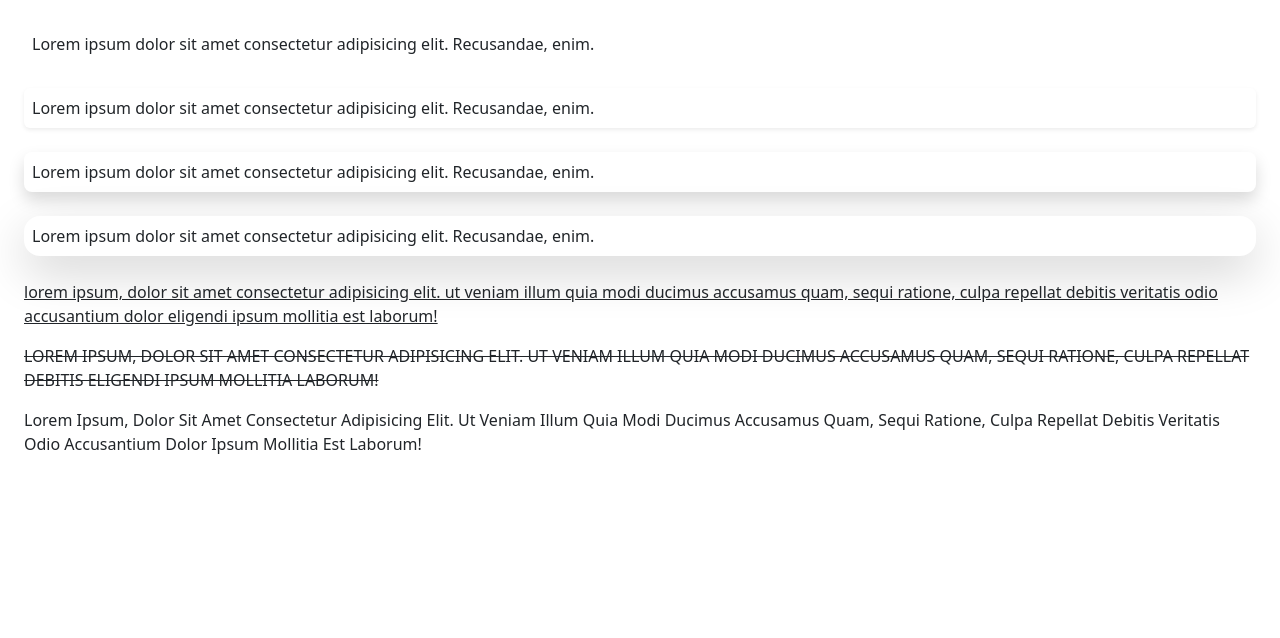
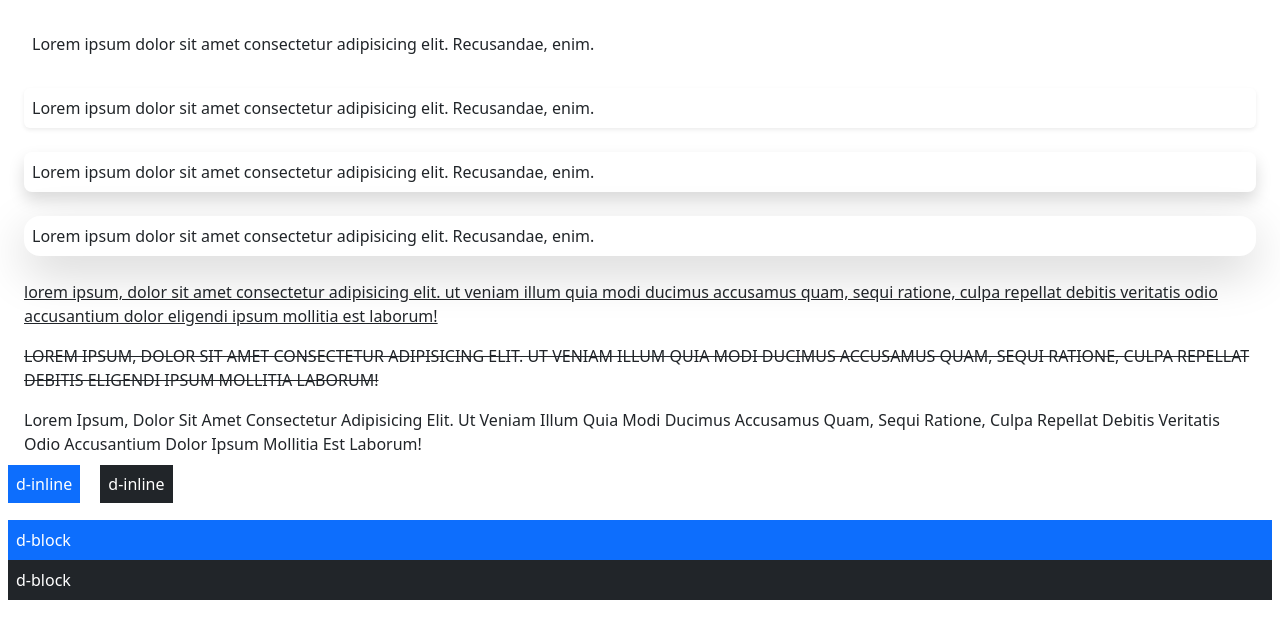
Before and after one commit to hoodaddeveloper/Bootstrap-Sandbox, a plain HTML site: page index-1.html in a window 1280 px wide. Drawn offline with nearby package versions, Linux system fonts and the light colour scheme.

Commit message:
bootstrap display

```diff
--- a/index-1.html
+++ b/index-1.html
@@ -35,6 +35,16 @@
     ducimus accusamus quam, sequi
     ratione, culpa repellat debitis veritatis odio accusantium dolor ipsum mollitia est laborum!</p>
 
+  <!-- Displays -->
+  <div class="mx-2 d-inline p-2 text-bg-primary">d-inline</div>
+  <div class="mx-2 d-inline p-2 text-bg-dark">d-inline</div>
+
+  <br>
+  <br>
+
+  <div class="mx-2 p-2 text-bg-primary">d-block</div>
+  <div class="mx-2 p-2 text-bg-dark">d-block</div>
+
   <!-- Bootstrap JavaScript Libraries -->
   <script src="https://cdn.jsdelivr.net/npm/@popperjs/core@2.11.8/dist/umd/popper.min.js"
     integrity="sha384-I7E8VVD/ismYTF4hNIPjVp/Zjvgyol6VFvRkX/vR+Vc4jQkC+hVqc2pM8ODewa9r"
```
